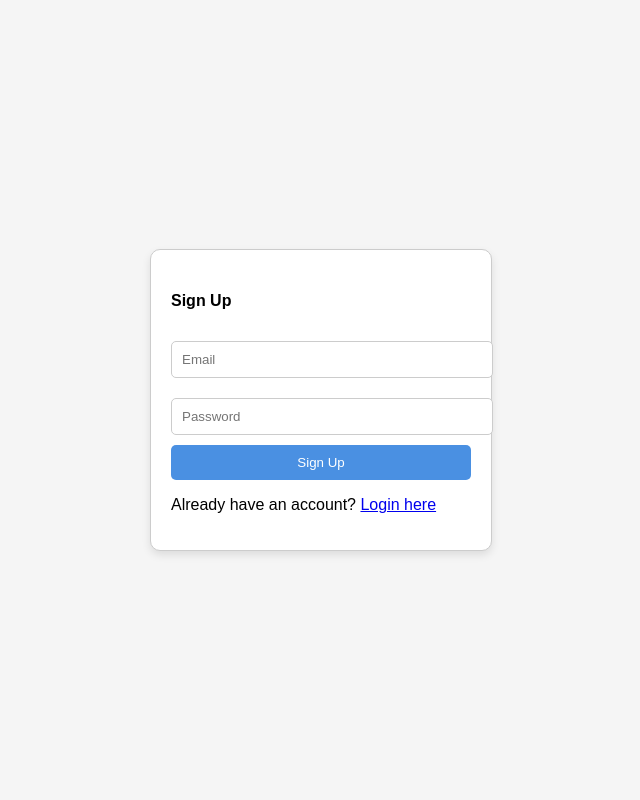
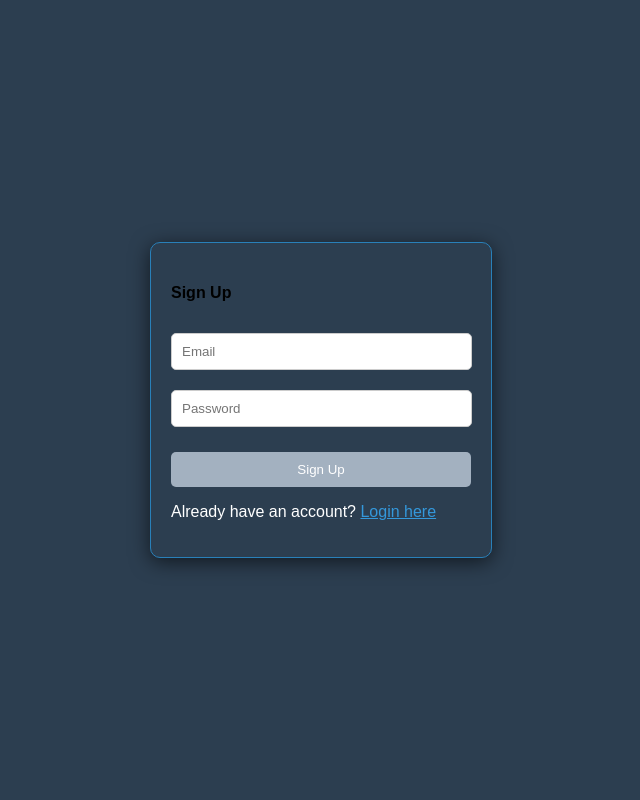
Before and after one commit to patelvandan11/chatbot, a Flask app: page /signup in a window 1280 px wide. Shown: the whole page, without its empty margins (319-959 px from the left). Run offline with Flask 3, Linux system fonts and the light colour scheme.

Commit message:
Update style.css

```diff
--- a/static/style.css
+++ b/static/style.css
@@ -1,7 +1,7 @@
 /* General styling */
 body {
     font-family: Arial, sans-serif;
-    background-color: #f5f5f5;
+    background-color: #2c3e50;
     margin: 0;
     padding: 0;
     display: flex;
@@ -9,7 +9,14 @@
     align-items: center;
     height: 100vh;
 }
-
+p{
+    color: white;
+}
+a:-webkit-any-link {
+    color: #3498db;
+    cursor: pointer;
+    text-decoration: underline;
+}
 h2 {
     text-align: center;
 }
@@ -17,15 +24,16 @@
 /* Sign-up and login form styling */
 .login {
     width: 300px;
+    background: #34495e;
     padding: 20px;
-    border: 1px solid #ccc;
+    border: 1px solid #2980b9;
     border-radius: 10px;
-    background-color: #fff;
-    box-shadow: 0 4px 8px rgba(0, 0, 0, 0.1);
+    background-color: #2c3e50;
+    box-shadow: 0 4px 20px rgba(0, 0, 0, 0.6);
 }
 
 input[type="email"], input[type="password"], input[type="text"] {
-    width: 100%;
+    width: 93%;
     padding: 10px;
     margin: 10px 0;
     border: 1px solid #ccc;
@@ -34,8 +42,9 @@
 
 button {
     width: 100%;
+    margin-top: 15px;
     padding: 10px;
-    background-color: #4A90E2;
+    background-color: #a3b1c0;
     color: white;
     border: none;
     border-radius: 5px;
@@ -123,3 +132,9 @@
 #send-message:hover {
     background-color: #357ABD;
 }
+h2{
+    text-align: center;
+    -webkit-text-fill-color: transparent;
+    background: linear-gradient(90deg,#3498db,#9b59b6);
+    -webkit-background-clip: text;
+}
```
